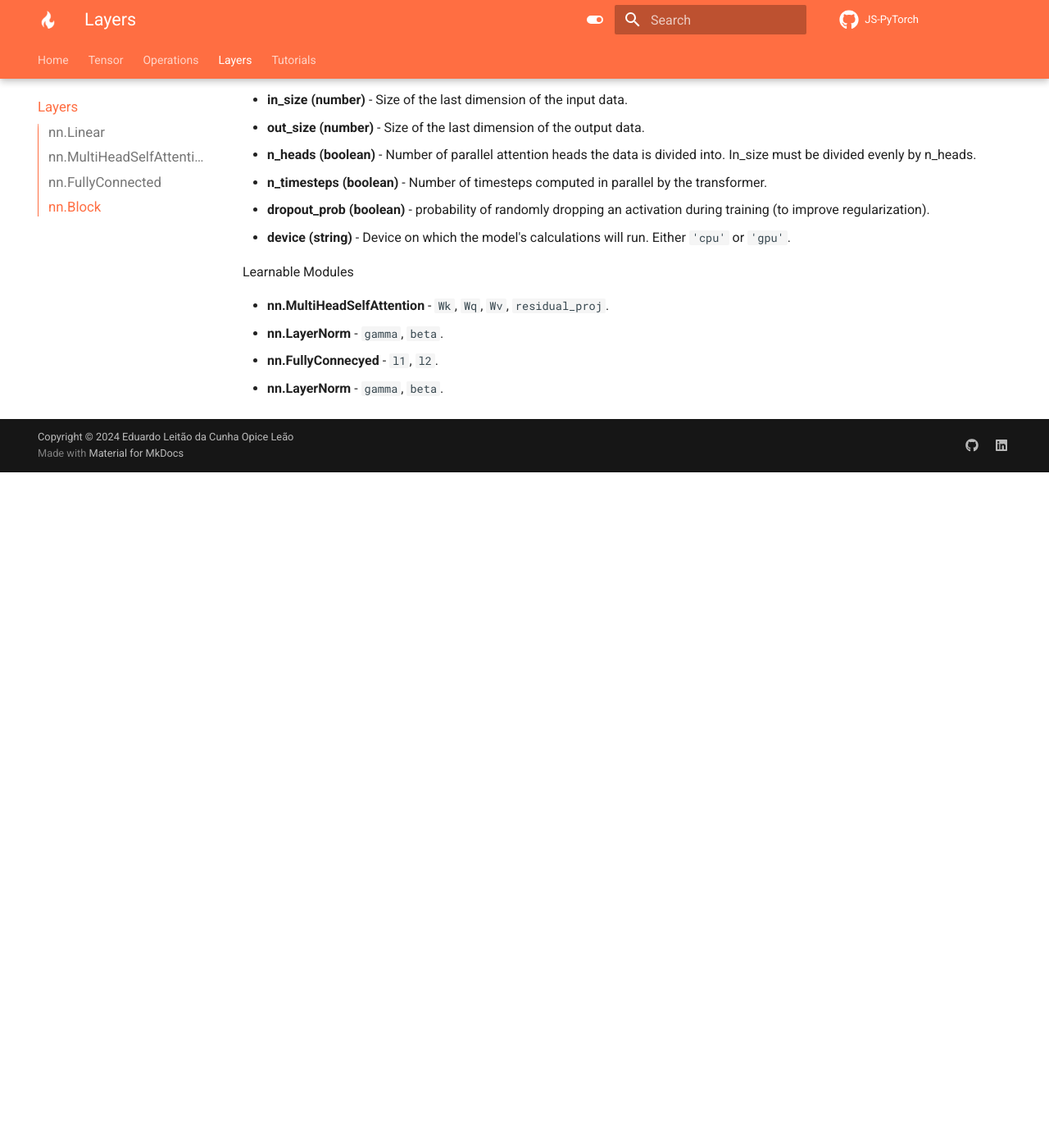
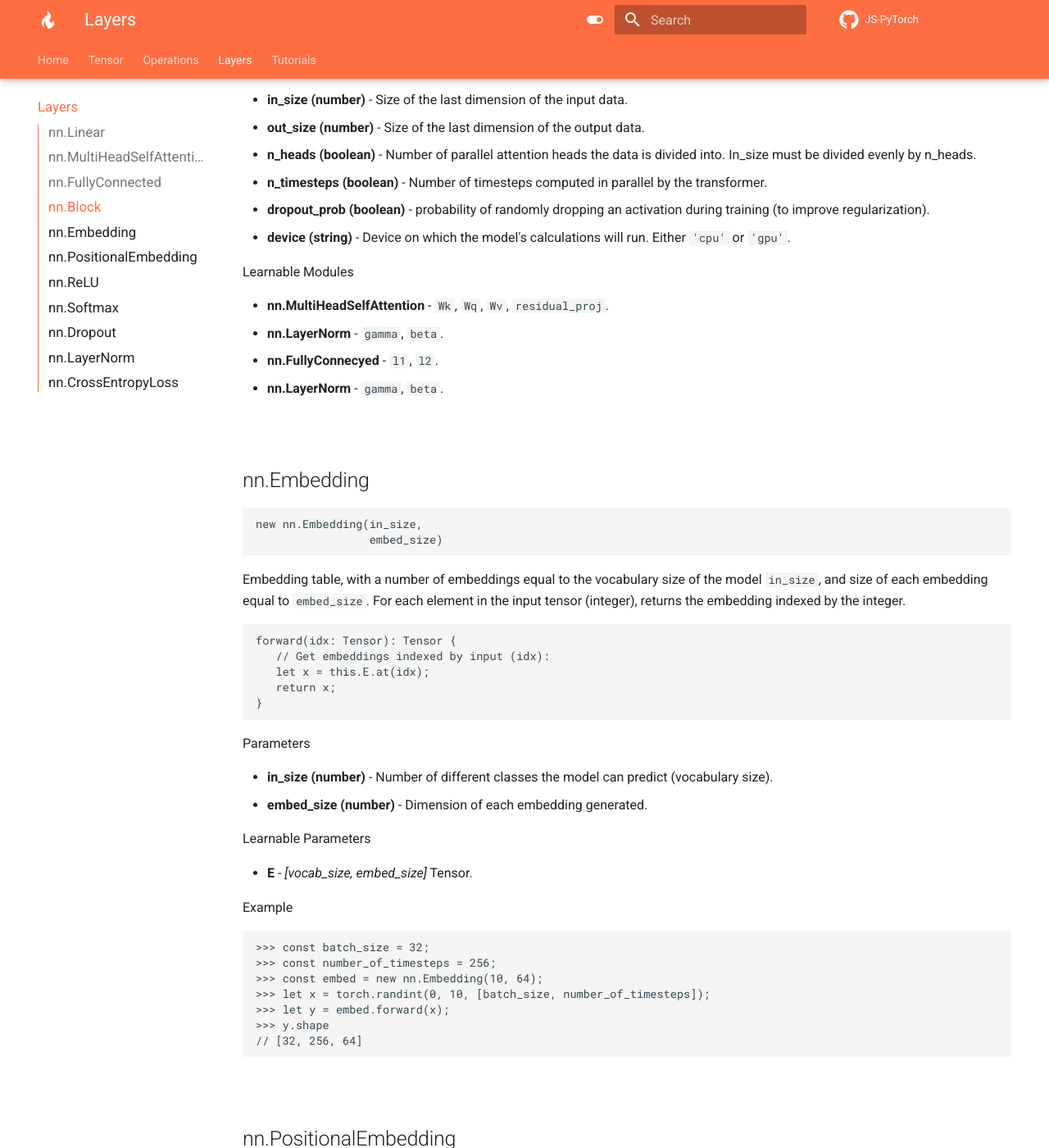
Before and after one commit to eduardoleao052/js-pytorch, an MkDocs documentation site: the page built from docs/layers.md, in a window 1280 px wide and 1400 px high, scrolled down 3677 px. Shown: the whole window at 82% size. Built offline with MkDocs 1.6.1 and Material for MkDocs 9.7.7, drawn with Linux system fonts in a browser that asks for light colours; comment, search, counter and statistics services are not loaded; before the commit the page ends 4253 px from its top, so only the background shows below that; some of the changed text lies outside the part shown.

Commit message:
improved documentation

````diff
--- a/assets/demo/demo.html
+++ b/assets/demo/demo.html
@@ -9,10 +9,10 @@
     <script type="module" src="index.js"></script>
 
     <link rel="stylesheet" href="demo.css">
+    <link rel="icon" type="image/x-icon" href="/assets/icon.png">
 </head>
 
 <body>
-    <script src="https://cdnjs.cloudflare.com/ajax/libs/BrowserFS/2.0.0/browserfs.min.js"></script>
     <script src="bundle.js"></script>
     <script type="module">
         import { torch } from './index.js';
@@ -26,8 +26,7 @@
     <div class="container">
         <div class="separator" id="right-separator" style="display: block; padding-bottom: 0px;">
             <a target="_blank" href="https://github.com/eduardoleao052/js-pytorch"><img style="display: block;" class='icon' src="../../assets/demo_logo.png"></a>
-            <a target="_blank" href="https://github.com/eduardoleao052/js-pytorch"> <img class="logos" src="../../assets/github.png" style="width: 25px; height: 25px; display: inline-block; margin-bottom: 5px;"></a>
-            <a target="_blank" href="https://www.linkedin.com/in/eduardo-leao-368bb6259/"> <img class="logos" src="../../assets/linkedin.png" style="width: 25px; height: 25px; display: inline-block; margin-bottom: 5px;"></a>
+            <a target="_blank" href="https://github.com/eduardoleao052/js-pytorch"> <img class="logos" src="../../assets/github.png" style="width: 32px; height: 32px; display: inline-block; margin-bottom: 5px;"></a>
         </div>
 
         <div class="separator" id="right-separator" style="margin-top: 10px; display: block;">
--- a/docs/layers.md
+++ b/docs/layers.md
@@ -31,12 +31,13 @@
 Example
 
 ```javascript
->>> let linear = new nn.Linear(10,15,'gpu');
+>>> const linear = new nn.Linear(10,15,'gpu');
 >>> let x = torch.randn([100,50,10], true, 'gpu');
 >>> let y = linear.forward(x);
 >>> y.shape
 // [100, 50, 15]
 ```
+
 </br>
 
 ## nn.MultiHeadSelfAttention
@@ -78,13 +79,15 @@
 Example
 
 ```javascript
->>> let att = new nn.MultiHeadSelfAttention(10, 15, 2, 32, 0.2, 'gpu');
+>>> const att = new nn.MultiHeadSelfAttention(10, 15, 2, 32, 0.2, 'gpu');
 >>> let x = torch.randn([100,50,10], true, 'gpu');
 >>> let y = att.forward(x);
 >>> y.shape
 // [100, 50, 15]
 ```
+
 </br>
+
 ## nn.FullyConnected
 
 ```
@@ -122,13 +125,13 @@
 
 Learnable Variables
 
-   * **l1** - *[input_size, 4*input_size]* Tensor.
-   * **l2** - *[4*input_size, input_size]* Tensor.
+   * **l1** - *[input_size, 4input_size]* Tensor.
+   * **l2** - *[4input_size, input_size]* Tensor.
 
 Example
 
 ```javascript
->>> let fc = new nn.FullyConnected(10, 15, 0.2, 'gpu');
+>>> const fc = new nn.FullyConnected(10, 15, 0.2, 'gpu');
 >>> let x = torch.randn([100,50,10], true, 'gpu');
 >>> let y = fc.forward(x);
 >>> y.shape
@@ -174,3 +177,229 @@
    * **nn.LayerNorm** - `gamma`, `beta`.
    * **nn.FullyConnecyed** - `l1`, `l2`.
    * **nn.LayerNorm** - `gamma`, `beta`.
+
+<br>
+
+## nn.Embedding
+
+```
+new nn.Embedding(in_size,
+                 embed_size)
+```
+
+Embedding table, with a number of embeddings equal to the vocabulary size of the model `in_size`, and size of each embedding equal to `embed_size`. For each element in the input tensor (integer), returns the embedding indexed by the integer.
+
+```javascript
+forward(idx: Tensor): Tensor {
+   // Get embeddings indexed by input (idx):
+   let x = this.E.at(idx);
+   return x;
+}
+```
+
+Parameters
+
+   * **in_size (number)** - Number of different classes the model can predict (vocabulary size).
+   * **embed_size (number)** - Dimension of each embedding generated.
+
+Learnable Parameters
+
+   * **E** - *[vocab_size, embed_size]* Tensor.
+
+Example
+
+```javascript
+>>> const batch_size = 32;
+>>> const number_of_timesteps = 256;
+>>> const embed = new nn.Embedding(10, 64);
+>>> let x = torch.randint(0, 10, [batch_size, number_of_timesteps]);
+>>> let y = embed.forward(x);
+>>> y.shape
+// [32, 256, 64]
+```
+
+<br>
+
+## nn.PositionalEmbedding
+
+```
+new nn.PositionalEmbedding(input_size,
+                           embed_size)
+```
+
+Embedding table, with a number of embeddings equal to the input size of the model `input_size`, and size of each embedding equal to `embed_size`. For each element in the input tensor, returns the embedding indexed by it's position.
+
+```javascript
+forward(idx: Tensor): Tensor {
+   // Get dimension of the input:
+   const [B, T] = idx.shape;
+   // Gets positional embeddings for each element along "T": (Batch, Timesteps) => (Batch, Timesteps, Embed)
+   const x = this.E.at([...Array(T).keys()]);
+   return x
+}
+```
+
+Parameters
+
+   * **input_size (number)** - Number of different embeddings in the lookup table (size of the input).
+   * **embed_size (number)** - Dimension of each embedding generated.
+
+Learnable Parameters
+
+   * **E** - *[input_size, embed_size]* Tensor.
+
+Example
+
+```javascript
+>>> const batch_size = 32;
+>>> const number_of_timesteps = 256;
+>>> const embed = new nn.PositionalEmbedding(number_of_timesteps, 64);
+>>> let x = torch.randint(0, 10, [batch_size, number_of_timesteps]);
+>>> let y = embed.forward(x);
+>>> y.shape
+// [32, 256, 64]
+```
+
+<br>
+
+## nn.ReLU
+
+```
+new nn.ReLU()
+```
+
+Rectified Linear Unit activation function. This implementation is **leaky** for stability.
+For each element in the incoming tensor:
+
+* If element is positive, no change.
+* If element is negative, multiply by 0.001.
+
+Parameters
+
+   * **None**
+
+Learnable Parameters
+
+   * **None**
+
+<br>
+
+## nn.Softmax
+
+```
+new nn.Softmax()
+```
+
+Softmax activation function. Rescales the data in the input tensor, along the `dim` dimension. The sum of every element along this dimension is one, and every element is between zero and one.
+
+```javascript
+forward(x: Tensor, dim = -1): Tensor {
+   z = exp(z);
+   const out = z.div(z.sum(dim, true));
+   return out;
+   return x
+}
+```
+
+Parameters
+
+   * **None**
+
+Learnable Parameters
+
+   * **None**
+
+Example
+
+```javascript
+>>> const softmax = new nn.Softmax();
+>>> let x = torch.randn([2,4]);
+>>> let y = softmax.forward(x, -1);
+>>> y.data
+// [[0.1, 0.2, 0.8, 0.0],
+//  [0.6, 0.1, 0.2, 0.1]]
+```
+
+<br>
+
+## nn.Dropout
+
+```
+new nn.Dropout(drop_prob: number)
+```
+
+Dropout class. For each element in input tensor, has a `drop_prob` chance of setting it to zero.
+
+Parameters
+
+   * **drop_prob (number)** - Probability to drop each value in input, from 0 to 1.
+
+Learnable Parameters
+
+   * **None**
+
+Example
+
+```javascript
+>>> const dropout = new nn.Dropout(0.5);
+>>> let x = torch.ones([2,4]);
+>>> let y = dropout.forward(x);
+>>> y.data
+// [[1, 0, 0, 1],
+//  [0, 1, 0, 1]]
+```
+
+<br>
+
+## nn.LayerNorm
+
+```
+new nn.LayerNorm(n_embed: number)
+```
+
+LayerNorm class. Normalizes the data, with a **mean of 0** and **standard deviation of 1**, across the last dimension. This is done as described in the <a target="_blank" href="https://arxiv.org/abs/1607.06450">LayerNorm paper</a>.
+
+Parameters
+
+   * **n_embed (number)** - Size of the last dimension of the input.
+
+Learnable Parameters
+
+   * **gamma (number)** - Constant to multiply output by (initialized as 1).
+   * **beta (number)** - Constant to add to output (initialized as 0).
+
+<br>
+
+## nn.CrossEntropyLoss
+
+```
+new nn.CrossEntropyLoss()
+```
+
+Cross Entropy Loss function. Computes the cross entropy loss between the target and the input tensor.
+
+* First, calculates softmax of input tensor.
+* Then, selects the elements of the input corresponding to the correct class in the target.
+* Gets the negative log of these elements.
+* Adds all of them, and divides by the number of elemets.
+
+Parameters
+
+   * **None**
+
+Learnable Parameters
+
+   * **None**
+
+Example
+
+```javascript
+>>> const number_of_classes = 10;
+>>> const input_size = 64;
+>>> const loss_func = new nn.CrossEntropyLoss();
+>>> let x = torch.randn([input_size, number_of_classes]);
+>>> let y = torch.randint(0, number_of_classes, [input_size]);
+>>> let loss = loss_func.forward(x, y);
+>>> loss.data
+// 2.3091357
+```
--- a/mkdocs.yml
+++ b/mkdocs.yml
@@ -1,4 +1,4 @@
-site_name: JS-PyTorch Documentation
+site_name: JS-PyTorch
 nav:
     - Home: index.md
     - Tensor: tensor.md
````
Also changed, not shown: other parts of docs/layers.md (+4 -4 lines), docs/index.md (+1 -1 lines), assets/demo_logo.png, assets/icon.png, assets/logo.png, docs/icon.png, site/404.html, site/assets/stylesheets/palette.06af60db.min.css, site/icon.png, site/index.html, site/layers/index.html, site/operations/index.html, site/search/search_index.json, site/style.css, 2 more files, 2 other files.
